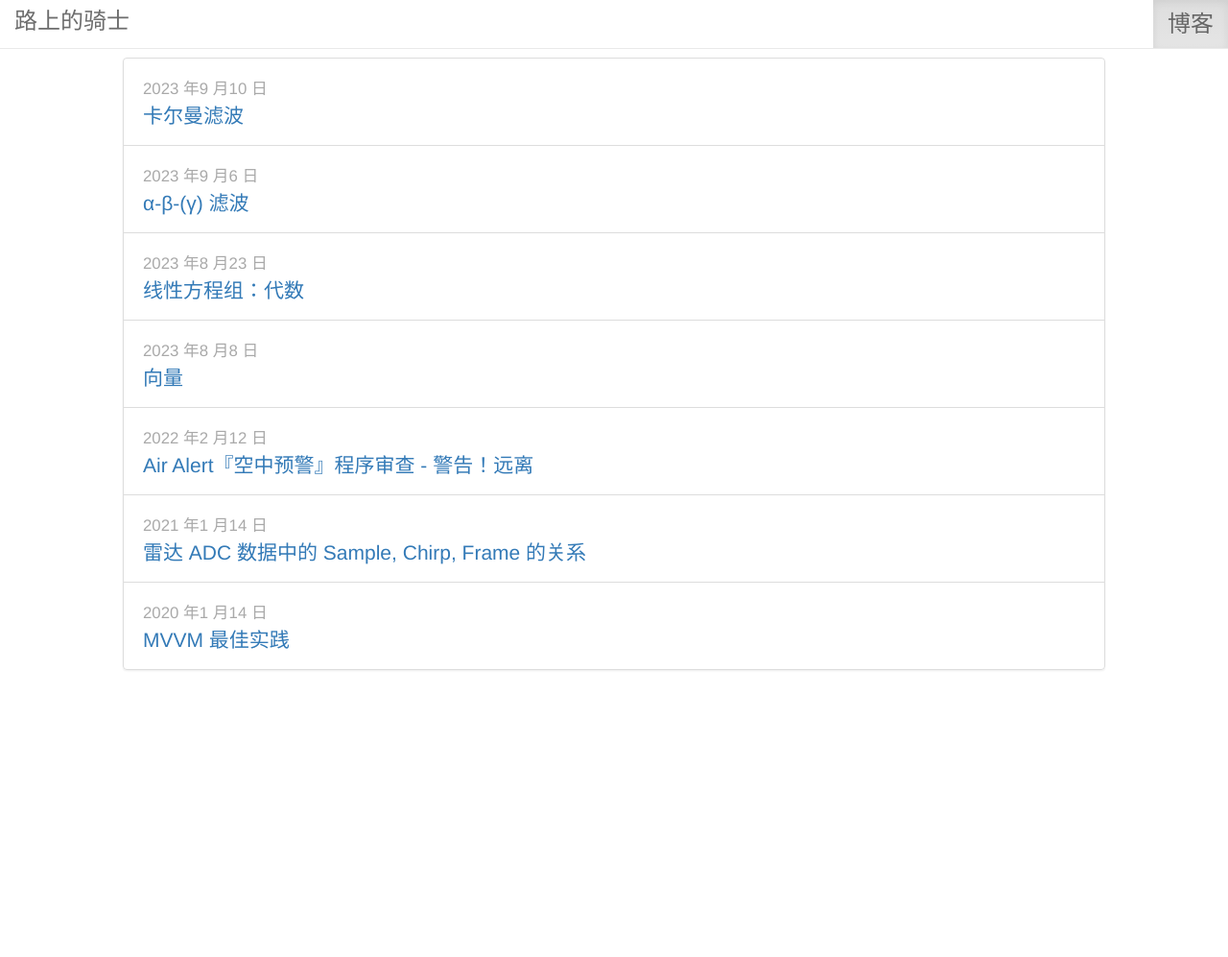
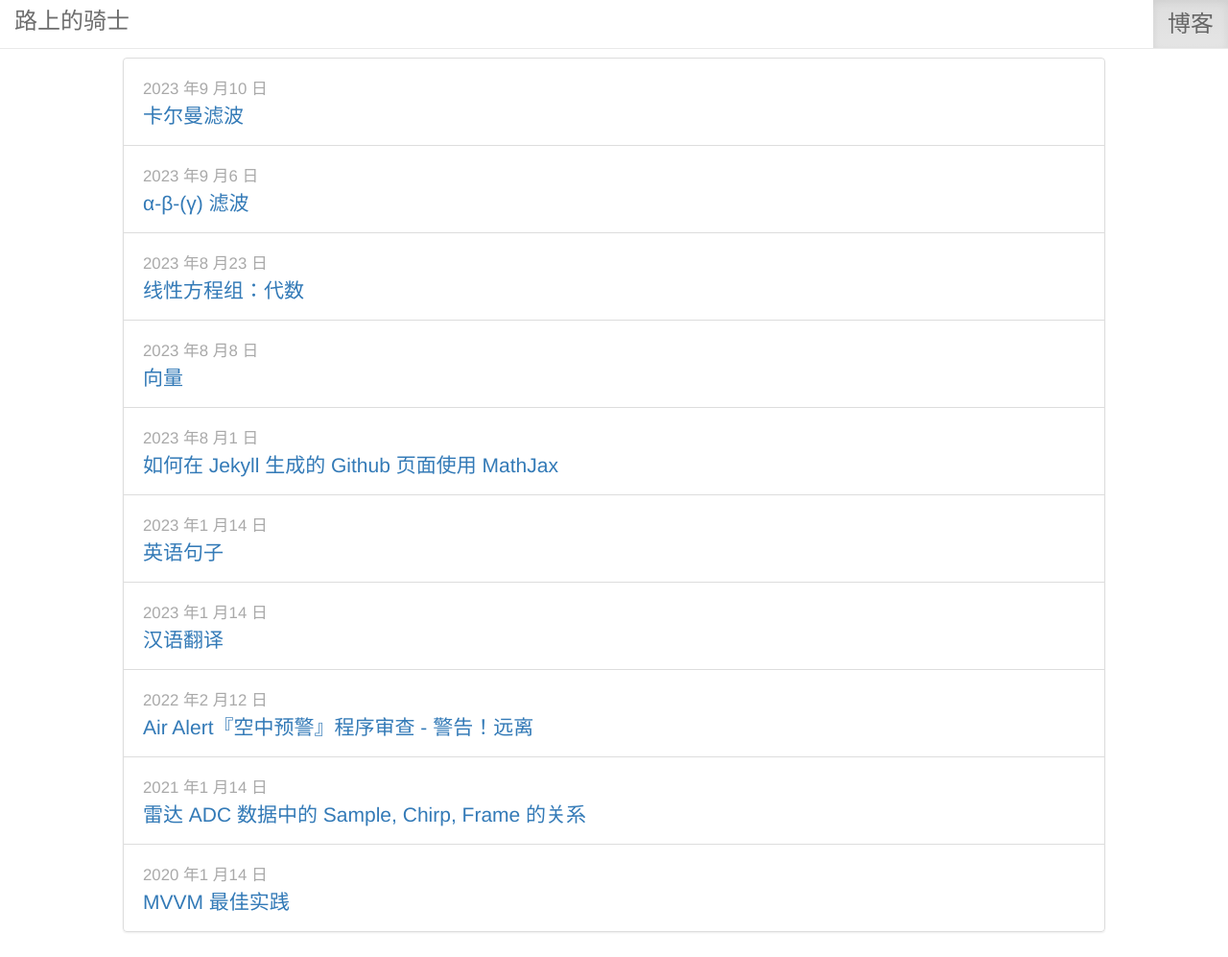
Before and after one commit to luli100/luli100.github.io, a Jekyll site: the page built from index.html, in a window 1280 px wide and 997 px high. Shown: the whole window at 96% size. Built offline with Jekyll 4.4.1, drawn with Linux system fonts in a browser that asks for light colours.

Commit message:
mathjax support

```diff
--- a/_config.yml
+++ b/_config.yml
@@ -0,0 +1,2 @@
+kramdown:
+  math_engine: null
--- a/_layouts/post.html
+++ b/_layouts/post.html
@@ -5,6 +5,9 @@
         <meta name="viewport" content="width=device-width, initial-scale=0.5">
         <title>{{ page.title }}</title>
         <link rel="stylesheet" href="/css/post.css" type="text/css" media="screen, projection" />
+        {% if page.use_math %}
+            {% include mathjax_support.html %}
+        {% endif %}
     </head>
     <body>
         <script>
--- /dev/null
+++ b/_posts/2023-01-14-chinese-translation.md
@@ -0,0 +1,4 @@
+---
+layout: post
+title: 汉语翻译
+---
--- /dev/null
+++ b/_posts/2023-01-14-english-sentences.md
@@ -0,0 +1,4 @@
+---
+layout: post
+title: 英语句子
+---
--- /dev/null
+++ b/_posts/2023-08-01-how-to-use-mathjax-in-jekyll.md
@@ -0,0 +1,9 @@
+---
+layout: post
+title: 如何在 Jekyll 生成的 Github 页面使用 MathJax
+use_math: true
+---
+
+$$
+x+y+z=1
+$$
```
Also changed, not shown: _includes/mathjax_support.html (added, +16 -0 lines).
